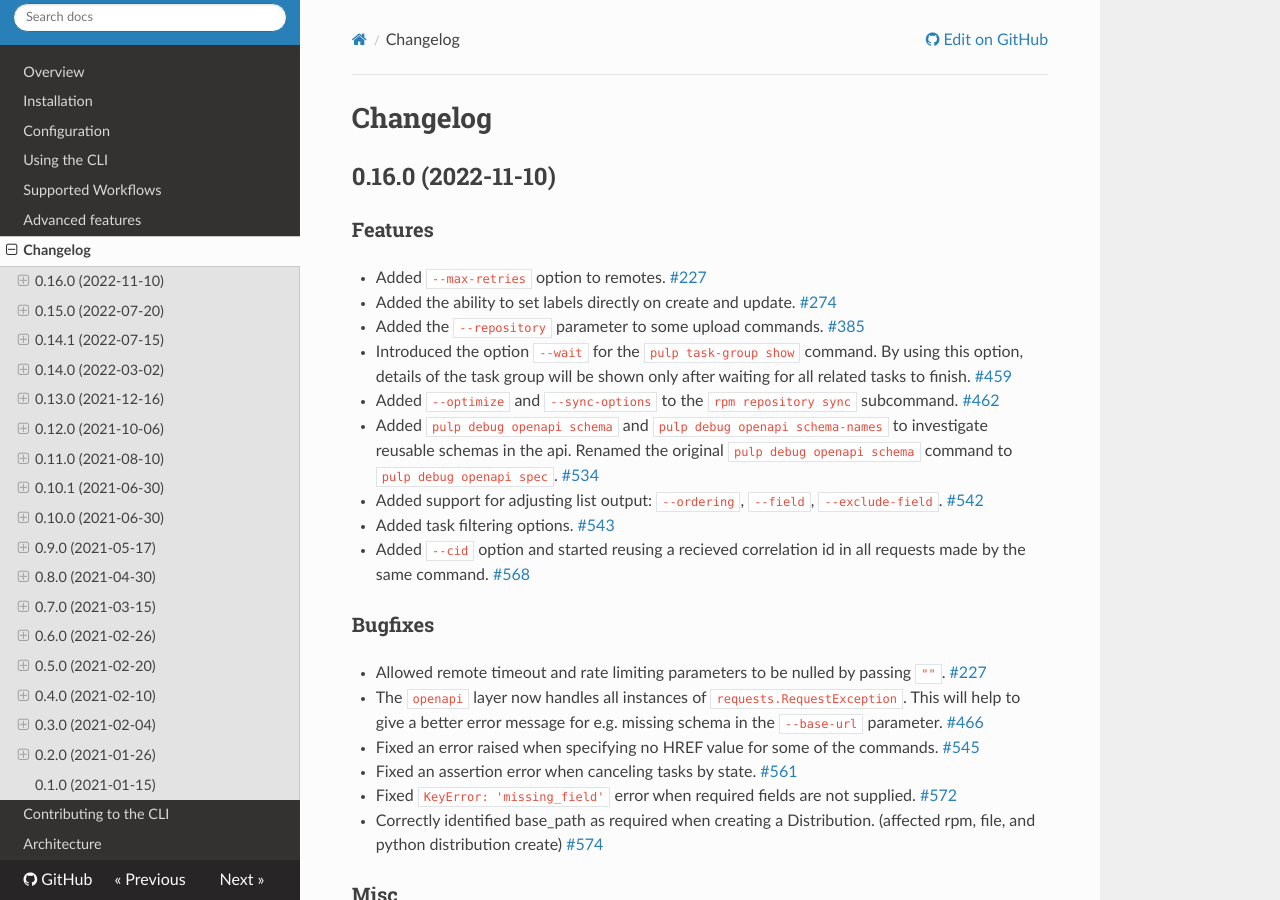
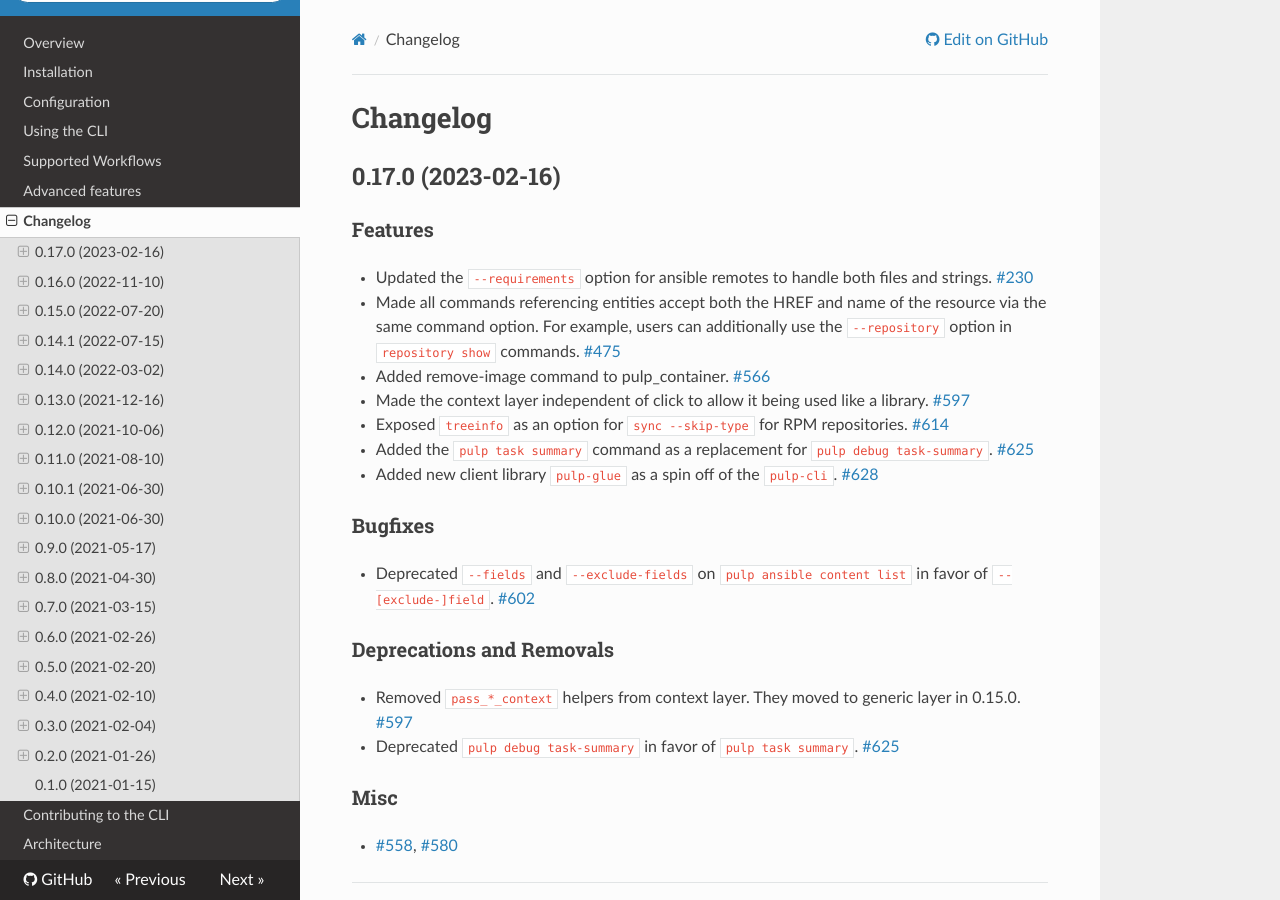
Before and after one commit to pulp/pulp-cli, an MkDocs documentation site: the page built from docs/CHANGES.md, in a window 1280 px wide and 900 px high. Built offline with MkDocs 1.6.1, drawn with Linux system fonts in a browser that asks for light colours; nearby versions of some CDN libraries.

Commit message:
Release 0.17.0
[noissue]

```diff
--- a/docs/CHANGES.md
+++ b/docs/CHANGES.md
@@ -9,6 +9,51 @@
 [//]: # (WARNING: Don't drop the towncrier directive!)
 
 [//]: # (towncrier release notes start)
+
+## 0.17.0 (2023-02-16)
+
+
+
+### Features
+
+- Updated the `--requirements` option for ansible remotes to handle both files and strings.
+  [#230](https://github.com/pulp/pulp-cli/issues/230)
+- Made all commands referencing entities accept both the HREF and name of the resource via the same command option.
+  For example, users can additionally use the `--repository` option in ``repository show`` commands.
+  [#475](https://github.com/pulp/pulp-cli/issues/475)
+- Added remove-image command to pulp_container.
+  [#566](https://github.com/pulp/pulp-cli/issues/566)
+- Made the context layer independent of click to allow it being used like a library.
+  [#597](https://github.com/pulp/pulp-cli/issues/597)
+- Exposed `treeinfo` as an option for `sync --skip-type` for RPM repositories.
+  [#614](https://github.com/pulp/pulp-cli/issues/614)
+- Added the `pulp task summary` command as a replacement for `pulp debug task-summary`.
+  [#625](https://github.com/pulp/pulp-cli/issues/625)
+- Added new client library `pulp-glue` as a spin off of the `pulp-cli`.
+  [#628](https://github.com/pulp/pulp-cli/issues/628)
+
+
+### Bugfixes
+
+- Deprecated `--fields` and `--exclude-fields` on `pulp ansible content list` in favor of `--[exclude-]field`.
+  [#602](https://github.com/pulp/pulp-cli/issues/602)
+
+
+### Deprecations and Removals
+
+- Removed `pass_*_context` helpers from context layer. They moved to generic layer in 0.15.0.
+  [#597](https://github.com/pulp/pulp-cli/issues/597)
+- Deprecated `pulp debug task-summary` in favor of `pulp task summary`.
+  [#625](https://github.com/pulp/pulp-cli/issues/625)
+
+
+### Misc
+
+- [#558](https://github.com/pulp/pulp-cli/issues/558), [#580](https://github.com/pulp/pulp-cli/issues/580)
+
+
+---
+
 
 ## 0.16.0 (2022-11-10)
 
--- a/pulp_cli/__init__.py
+++ b/pulp_cli/__init__.py
@@ -4,6 +4,7 @@
 import click
 import pkg_resources
 
+__version__ = "0.17.0"
 _main: Optional[click.Group] = None
 
 
--- a/pyproject.toml
+++ b/pyproject.toml
@@ -1,5 +1,5 @@
 [tool.towncrier]
-package = "pulpcore.cli.common"
+package = "pulp_cli"
 filename = "docs/CHANGES.md"
 directory = "CHANGES/"
 title_format = "## {version} ({project_date})"
--- a/setup.py
+++ b/setup.py
@@ -34,12 +34,12 @@
     author="Pulp Team",
     author_email="pulp-list@redhat.com",
     url="https://github.com/pulp/pulp-cli",
-    version="0.17.0.dev",
+    version="0.17.0",
     packages=plugin_packages + extra_packages,
     package_data={"": ["py.typed", "locale/*/LC_MESSAGES/*.mo"]},
     python_requires=">=3.6",
     install_requires=[
-        "pulp-glue==0.17.0.dev",
+        "pulp-glue==0.17.0",
         "click>=8.0.0,<9.0.0",
         "PyYAML~=5.3",
         "schema==0.7.5",
```
Also changed, not shown: .bumpversion.cfg, 15 other files.
